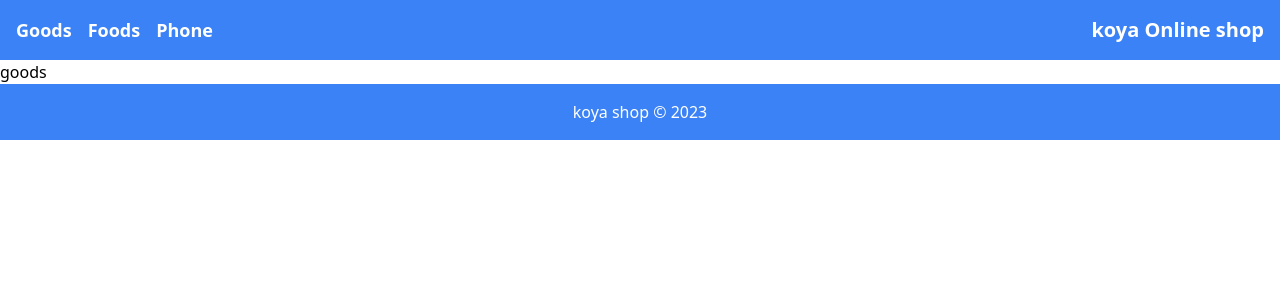
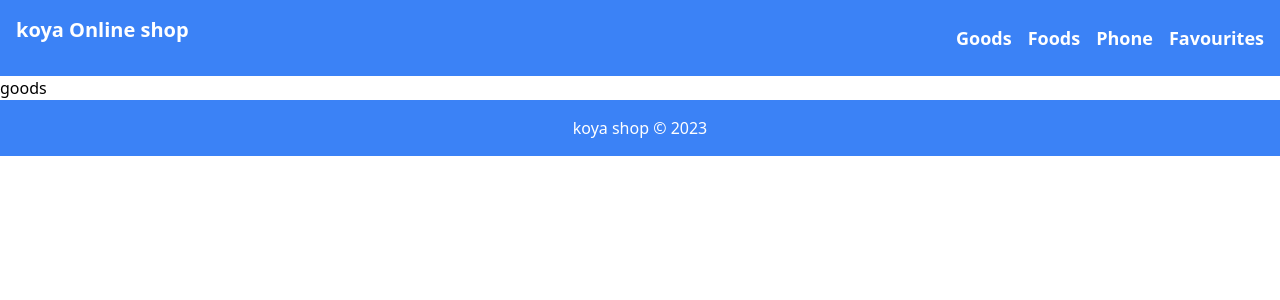
Before and after one commit to hemadlawar/koya-store, a React (Create React App) app: page / in a window 1280 px wide. Shown: the top 300 px of the page. Built offline with nearby package versions, Linux system fonts and the light colour scheme.

Commit message:
get data from ApI

```diff
--- a/package.json
+++ b/package.json
@@ -6,6 +6,7 @@
     "@testing-library/jest-dom": "^5.17.0",
     "@testing-library/react": "^13.4.0",
     "@testing-library/user-event": "^13.5.0",
+    "axios": "^1.4.0",
     "react": "^18.2.0",
     "react-dom": "^18.2.0",
     "react-router-dom": "^6.15.0",
--- a/src/components/footer.jsx
+++ b/src/components/footer.jsx
@@ -3,8 +3,8 @@ import React from "react";
 export default function Footer() {
   return (
     <footer className="bg-blue-500 text-white py-4">
-      <div className="container mx-auto flex justify-center items-center">
-        <p className="text-center">
+      <div className="container mx-auto text-center">
+        <p className="text-sm sm:text-base">
           koya shop &copy; {new Date().getFullYear()}
         </p>
       </div>
--- a/src/components/navigation.jsx
+++ b/src/components/navigation.jsx
@@ -3,12 +3,19 @@ import { Route, Routes, Link } from "react-router-dom";
 import Goods from "./goods";
 import Foods from "./foods";
 import Phone from "./phone";
+import Favourite from "./favourite";
 
 export default function Navigation() {
   return (
     <div>
       <nav className="bg-blue-500 p-4">
-        <div className="flex items-center justify-between">
+        <div className="flex items-center justify-between flex-wrap">
+          {" "}
+          {/* Added 'flex-wrap' */}
+          <h3 className="text-white font-bold text-xl sm:mb-4">
+            koya Online shop
+          </h3>{" "}
+          {/* Added 'sm:mb-4' */}
           <ul className="flex space-x-4">
             <li>
               <Link
@@ -34,14 +41,22 @@ export default function Navigation() {
                 Phone
               </Link>
             </li>
+            <li>
+              <Link
+                to="/fav"
+                className="text-white font-semibold text-lg hover:text-gray-200"
+              >
+                Favourites
+              </Link>
+            </li>
           </ul>
-          <h3 className="text-white font-bold text-xl">koya Online shop</h3>
         </div>
       </nav>
       <Routes>
         <Route path="/" element={<Goods />} />
         <Route path="/foods" element={<Foods />} />
         <Route path="/phone" element={<Phone />} />
+        <Route path="/fav" element={<Favourite />} />
       </Routes>
     </div>
   );
--- a/src/components/phone.jsx
+++ b/src/components/phone.jsx
@@ -1,5 +1,67 @@
-import React from "react";
+import React, { useState, useEffect } from "react";
+import axios from "axios";
 
-export default function Phone() {
-  return <div>phone</div>;
+// Function to fetch phone data from the Unsplash API
+async function fetchPhoneData() {
+  const apiKey = "YksZPx2fgk7jVESlPyLidsM9mbXQHB_-8mqIpqPhUEU";
+  const searchQuery = "fruit";
+  const perPage = 10;
+
+  try {
+    const response = await axios.get(`https://api.unsplash.com/search/photos`, {
+      headers: {
+        Authorization: `Client-ID ${apiKey}`,
+      },
+      params: {
+        query: searchQuery,
+        per_page: perPage,
+      },
+    });
+
+    return response.data.results.map((photo) => ({
+      imageUrl: photo.urls.regular,
+      name: photo.alt_description || "Fruit", // Using the alt description as the name, fallback to "Fruit"
+      price: "$" + (Math.floor(Math.random() * 100) + 1), // Generating a random price
+    }));
+  } catch (error) {
+    console.error("Error fetching data:", error);
+    return [];
+  }
 }
+
+function PhoneGallery() {
+  const [phones, setPhones] = useState([]);
+
+  useEffect(() => {
+    async function fetchData() {
+      const phoneData = await fetchPhoneData();
+      setPhones(phoneData);
+    }
+
+    fetchData();
+  }, []);
+
+  return (
+    <div className="bg-gray-100 min-h-screen flex flex-col items-center justify-center">
+      <h1 className="text-3xl font-bold mb-6">Phone Gallery</h1>
+      <div className="grid grid-cols-2 md:grid-cols-3 lg:grid-cols-4 gap-4">
+        {phones.map((phone, index) => (
+          <div
+            className="bg-white p-4 rounded-md shadow-md flex flex-col items-center justify-between"
+            key={index}
+          >
+            <img
+              src={phone.imageUrl}
+              alt={`Phone ${index}`}
+              className="mb-4 max-h-40"
+            />
+            <p className="text-lg font-semibold">{phone.name}</p>
+            <p className="text-gray-600">${phone.price}</p>
+          </div>
+        ))}
+      </div>
+    </div>
+  );
+}
+
+export default PhoneGallery;
```
Also changed, not shown: 1 other file (tests, documents, lock files or other folders).
